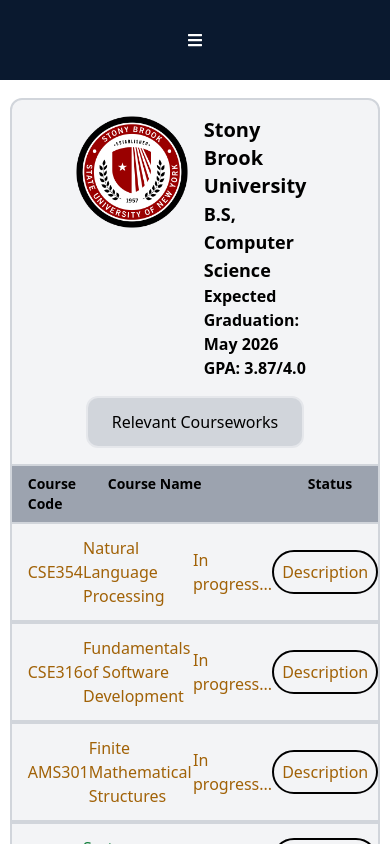
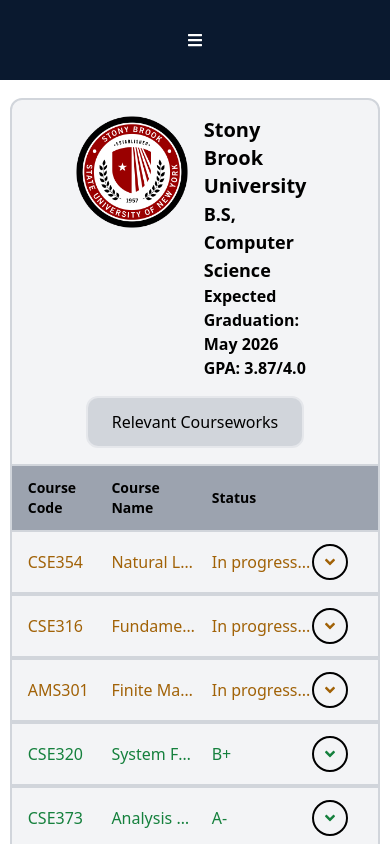
Before and after one commit to ZlinEleven/zhenbinlin-dev, a React (Create React App) app: page / in a window 390 px wide. Both pictures are taken after a click on the button "Relevant Courseworks". Shown: the part 846-1690 px from the top of the page. Built offline with nearby package versions, Linux system fonts and the light colour scheme.

Commit message:
Improved responsive design for education section

```diff
--- a/src/components/About.js
+++ b/src/components/About.js
@@ -11,7 +11,7 @@
                     <div className='px-5 sm:px-10 hover:scale-125 duration-500'>
                         <img className='size-[175px] sm:size-[200px]' src={avatar} alt='profile' style={{ borderRadius: '50%', border: '5px solid #ffffff', objectFit: 'cover' }} />
                     </div>
-                    <div>
+                    <div className='pr-2'>
                         <p className='text-xl text-pink-600 hover:scale-110 duration-500'>Hi, my name is</p>
                         <h1 className='text-4xl sm:text-7xl font-bold text-[#ccd6f6] hover:scale-110 duration-500'>Zhenbin Lin</h1>
                         <h2 className='text-2xl sm:text-3xl py-4 font-bold max-w-[650px] text-[#8892b0] hover:scale-110 duration-500'>I am a sophomore at Stony Brook University and an aspiring software engineer.</h2>
--- a/src/components/Education/CourseCard.js
+++ b/src/components/Education/CourseCard.js
@@ -1,4 +1,5 @@
 import { React, useState } from 'react'
+import { FaAngleDown } from 'react-icons/fa';
 
 const CourseCard = ({ title, courseNum, grade, desc }) => {
     const [descOpen, setdescOpen] = useState(false);
@@ -6,11 +7,12 @@
 
     return (
         <div className='flex flex-col'>
-            <div className={`flex border-t-2 border-b-2 border-gray-300 items-center ${grade === "In progress..." ? "text-yellow-700" : "text-green-700"} hover:bg-gray-700 hover:text-white duration-300 py-3`}>
-                <p className='pl-4 w-[95px] md:w-[136px]'>{courseNum}</p>
-                <p className='w-[200px] md:w-[250px] text-ellipsis'>{title}</p>
-                <p className='w-[110px] text-ellipsis'>{grade}</p>
-                <p className='cursor-pointer border-2 border-black rounded-full p-2' onClick={toggleDesc}>Description</p>
+            <div className={`flex border-t-2 border-b-2 px-4 border-gray-300 items-center ${grade === "In progress..." ? "text-yellow-700" : "text-green-700"} hover:bg-gray-700 hover:text-white duration-300 py-3`}>
+                <p className='absolute'>{courseNum}</p>
+                <p className='ml-[25%] md:ml-[20%] w-[25%] md:w-[350px] truncate'>{title}</p>
+                <p className='ml-[5%] w-[30%]'>{grade}</p>
+                <p className='hidden md:flex cursor-pointer border-2 border-black rounded-full p-2' onClick={toggleDesc}>Description</p>
+                <p className={`flex md:hidden cursor-pointer border-2 border-black rounded-full p-2 ${descOpen ? "rotate-180" : "rotate-0"} duration-300`} onClick={toggleDesc}><FaAngleDown/></p>
             </div>
             <div className={`${descOpen ? "flex" : "hidden"} p-4`}>
                 <p>{desc}</p>
--- a/src/components/Education/Education.js
+++ b/src/components/Education/Education.js
@@ -28,10 +28,10 @@
                 </button>
                 <div className={`${coursework ? "flex flex-col" : "hidden"} border-t-[2px] border-gray-300`}>
                     {/* Headers */}
-                    <div className='flex font-bold text-sm py-2 pl-4 bg-gray-400'>
-                        <p className='w-[80px] md:w-[120px]'>Course Code</p>
-                        <p className='w-[200px] md:w-[250px]'>Course Name</p>
-                        <p>Status</p>
+                    <div className='flex font-bold text-sm py-3 px-4 bg-gray-400 items-center'>
+                        <p className='absolute w-[20%]'> Course Code</p>
+                        <p className='ml-[25%] md:ml-[20%] w-[25%] md:w-[235px]'>Course Name</p>
+                        <p className='ml-[5%]'>Status</p>
                     </div>
                     {
                         courses.map((course) => {
```
